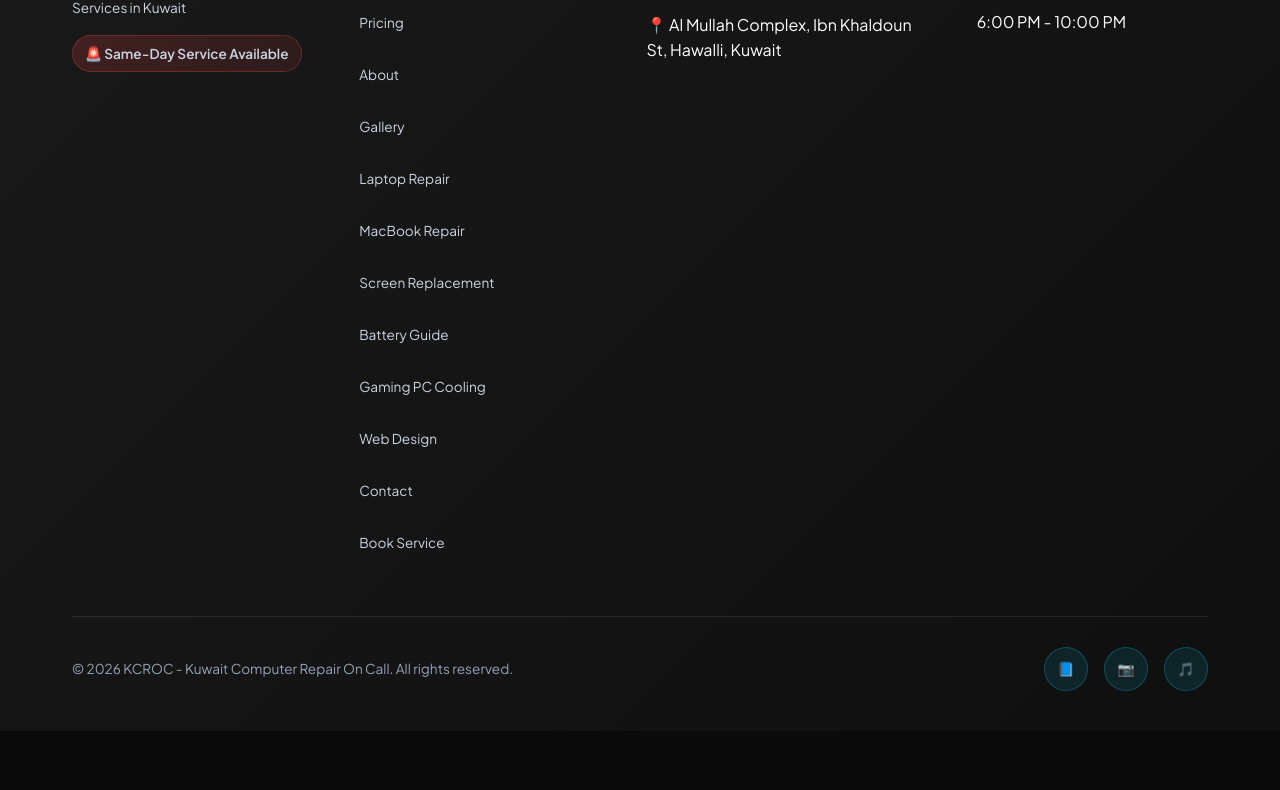
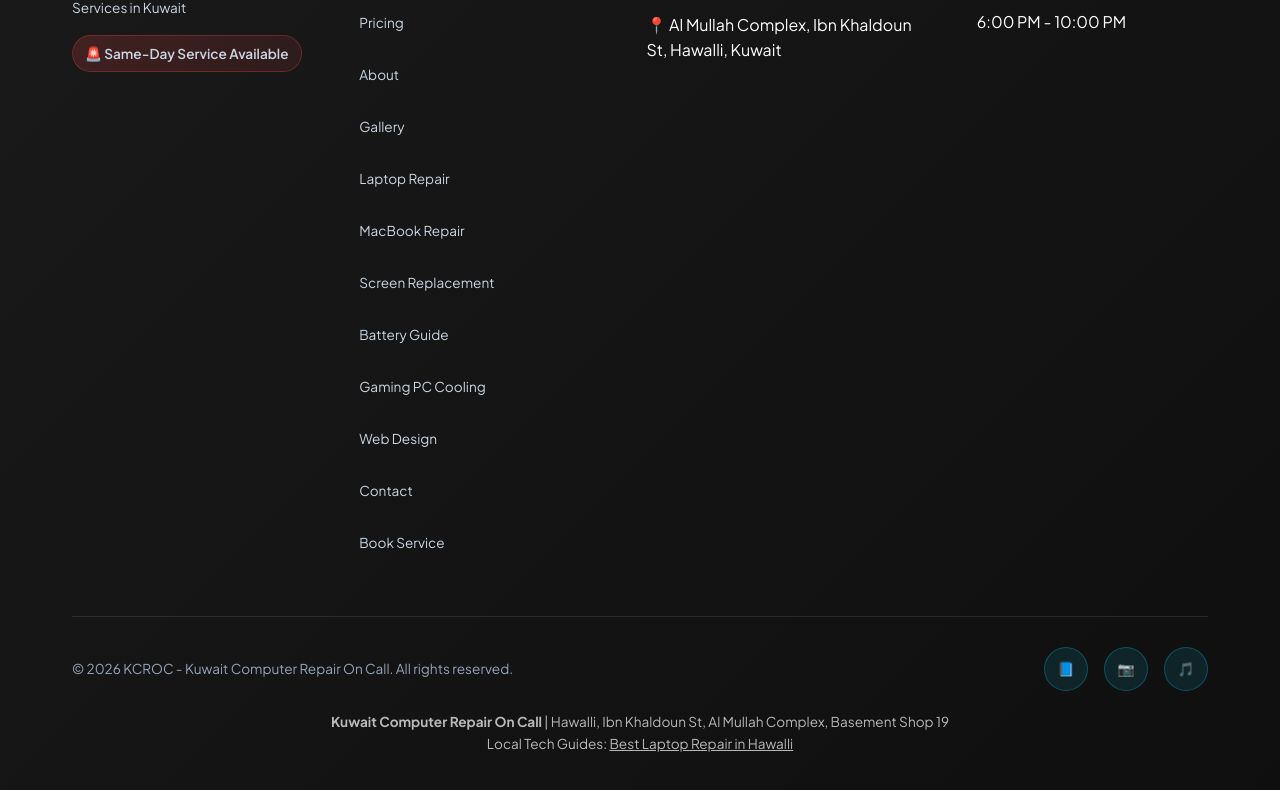
Before and after one commit to quadrillion-q8/kcroc-website-last, a React (Vite) app in the folder app/frontend/: page / in a window 1280 px wide. Shown: the part 10366-11156 px from the top of the page. Before the commit the page ends 11097 px from the top, so only its background shows below. Built offline with nearby package versions, Linux system fonts and the light colour scheme; what @metagptx/web-sdk would draw is missing.

Commit message:
Add footer with contact information and links

```diff
--- a/app/frontend/src/App.tsx
+++ b/app/frontend/src/App.tsx
@@ -127,6 +127,17 @@
           </div>
         </div>
       </div>
+      <div style={{ fontSize: '0.85rem', opacity: 0.7, marginTop: '20px', textAlign: 'center' }}>
+  <p><strong>Kuwait Computer Repair On Call</strong> | Hawalli, Ibn Khaldoun St, Al Mullah Complex, Basement Shop 19</p>
+  <span>Local Tech Guides: </span>
+  <a
+    href="/best-laptop-repair-ibn-khaldoun-hawalli"
+    style={{ color: 'inherit', textDecoration: 'underline' }}
+  >
+    Best Laptop Repair in Hawalli
+  </a>
+</div>
+
     </footer>
 
     <FloatingActions />
```
